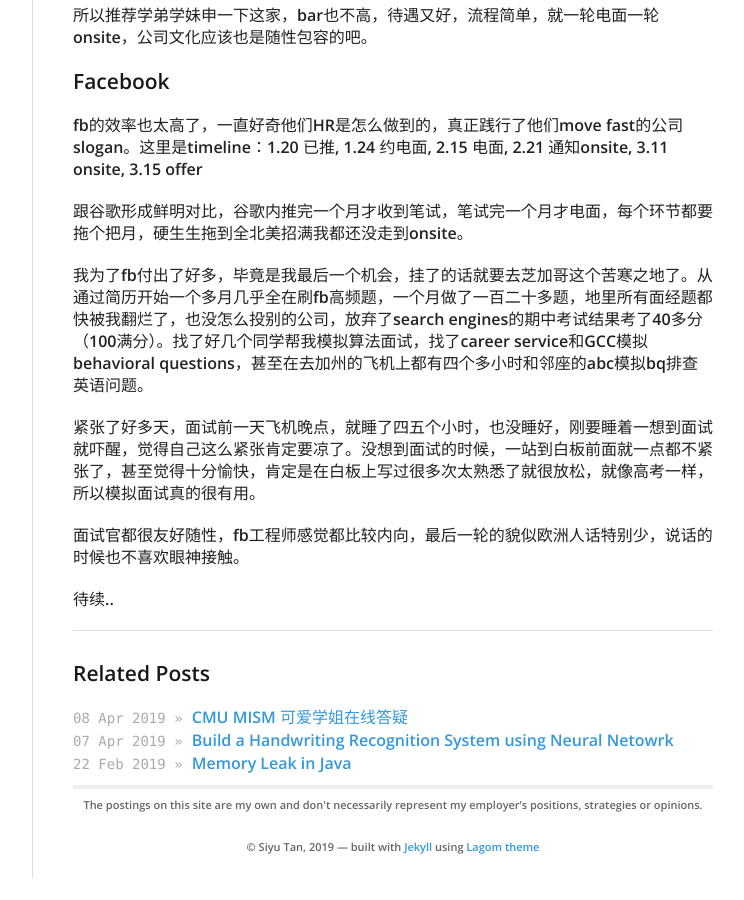
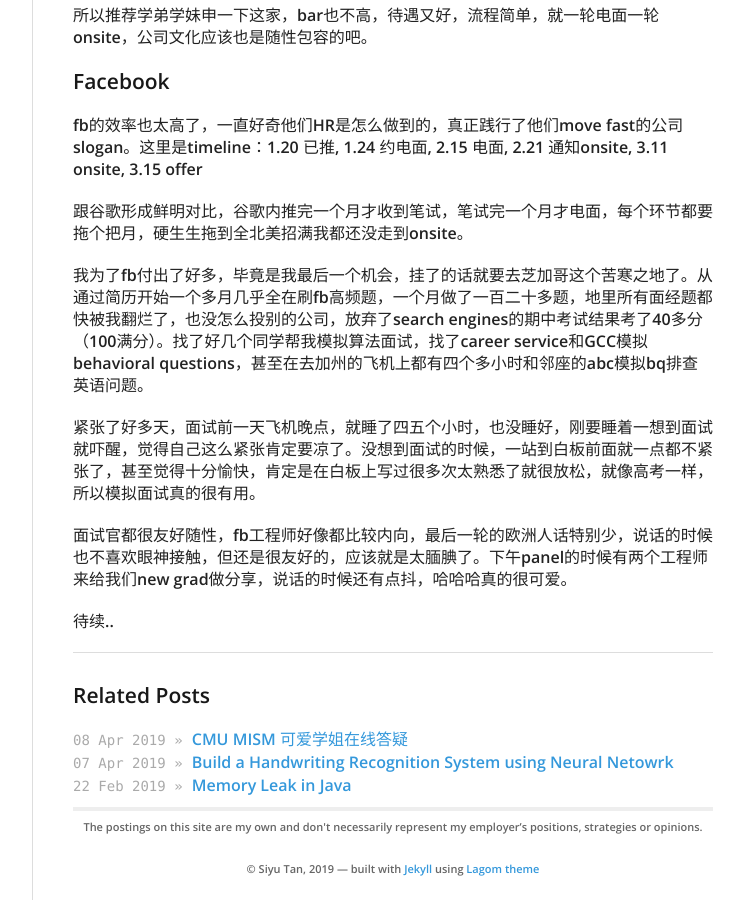
Before and after one commit to siyuboomboom/siyuboomboom.github.io, a Jekyll site: the page built from _posts/2019-04-07-cmu-courses.md, in a window 1280 px wide and 900 px high, scrolled down 1881 px. Shown: the whole window, without its empty margins (378-1122 px from the left). Built offline with Jekyll 4.4.1, drawn with Linux system fonts in a browser that asks for light colours; comment, search, counter and statistics services are not loaded; before the commit the page ends 2759 px from its top, so only the background shows below that.

Commit message:
update post

```diff
--- a/_posts/2019-04-07-cmu-courses.md
+++ b/_posts/2019-04-07-cmu-courses.md
@@ -45,7 +45,7 @@
 
 紧张了好多天，面试前一天飞机晚点，就睡了四五个小时，也没睡好，刚要睡着一想到面试就吓醒，觉得自己这么紧张肯定要凉了。没想到面试的时候，一站到白板前面就一点都不紧张了，甚至觉得十分愉快，肯定是在白板上写过很多次太熟悉了就很放松，就像高考一样，所以模拟面试真的很有用。
 
-面试官都很友好随性，fb工程师感觉都比较内向，最后一轮的貌似欧洲人话特别少，说话的时候也不喜欢眼神接触。
+面试官都很友好随性，fb工程师好像都比较内向，最后一轮的欧洲人话特别少，说话的时候也不喜欢眼神接触，但还是很友好的，应该就是太腼腆了。下午panel的时候有两个工程师来给我们new grad做分享，说话的时候还有点抖，哈哈哈真的很可爱。
 
 
 待续..
```
Also changed, not shown: 2 other files.
